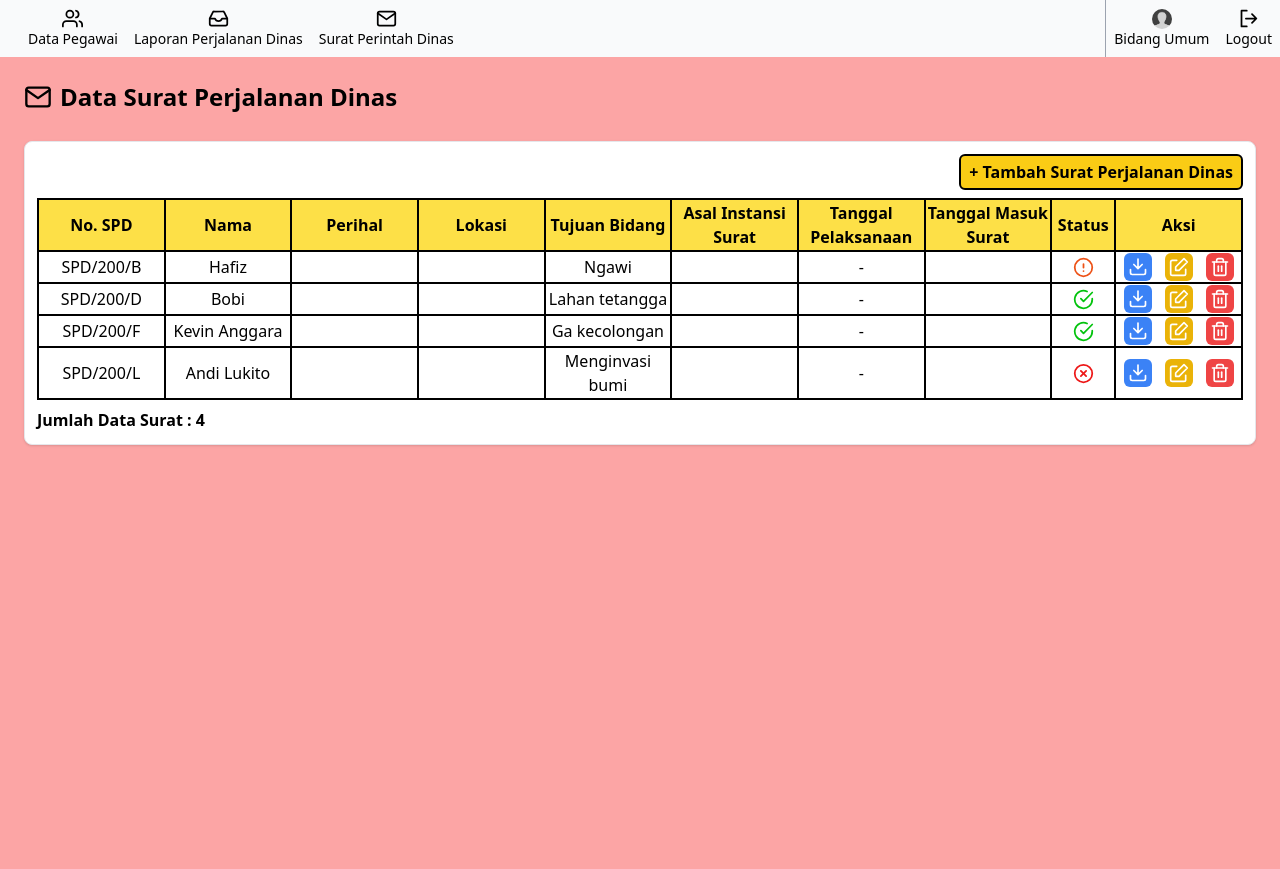
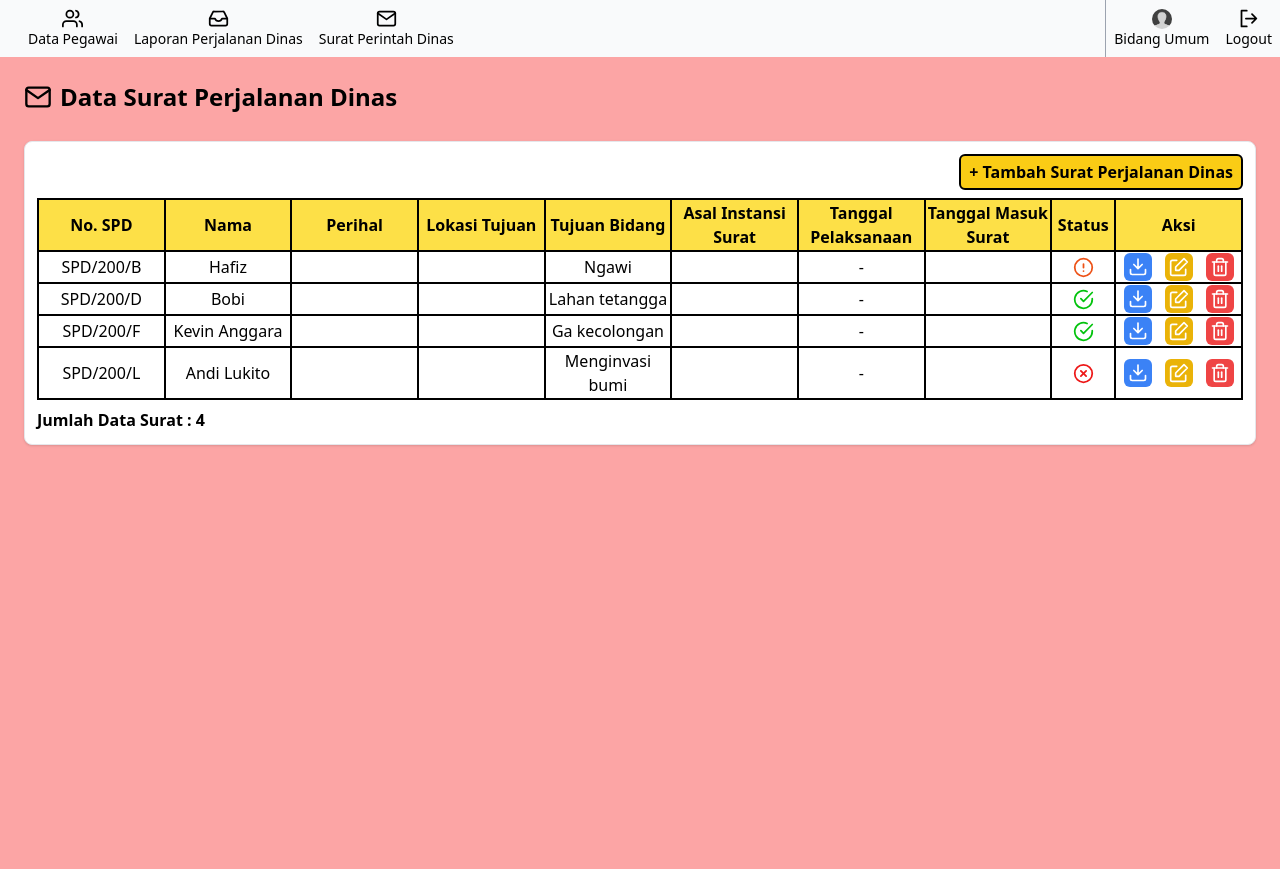
Before and after one commit to hafizgv/sppd-perpus, a PHP site: page /bidum/spd.php in a window 1280 px wide. Run offline with PHP 8.4, Linux system fonts and the light colour scheme; data comes from the database, SQL or seed files in the repository; data that the repository does not hold is empty; style sheets or scripts are compiled from the project's sources.

Commit message:
change table text

```diff
--- a/bidum/spd.php
+++ b/bidum/spd.php
@@ -45,7 +45,7 @@
                                 <th class="p-2">No. SPD</th>
                                 <th>Nama</th>
                                 <th>Perihal</th>
-                                <th>Lokasi</th>
+                                <th>Lokasi Tujuan</th>
                                 <th>Tujuan Bidang</th>
                                 <th>Asal Instansi Surat</th>
                                 <th>Tanggal Pelaksanaan</th>
@@ -130,7 +130,7 @@
                                 <textarea class="rounded-md border-2 border-black p-1 mt-1 resize-none" name="perihal" required></textarea>
                             </div>
                             <div class="flex flex-col mb-2">
-                                <label for="nama">Lokasi</label>
+                                <label for="nama">Lokasi Tujuan</label>
                                 <input class="rounded-md border-2 border-black p-1 mt-1" type="text" name="lokasi" required>
                             </div>
                             <div class="flex flex-col mb-2">
--- a/bidum/update.php
+++ b/bidum/update.php
@@ -42,7 +42,7 @@
                                         <textarea class="rounded-md border-2 border-black p-1 mt-1 resize-none" name="perihal"><?php echo $row['perihal'];?></textarea>
                                     </div>
                                     <div class="flex flex-col mb-2">
-                                        <label for="nama">Lokasi</label>
+                                        <label for="nama">Lokasi Tujuan</label>
                                         <input class="rounded-md border-2 border-black p-1 mt-1" type="text" name="lokasi" value="<?php echo $row['lokasi'];?>">
                                     </div>
                                     <div class="flex flex-col mb-2">
--- a/boss/index.php
+++ b/boss/index.php
@@ -25,7 +25,7 @@
                             <th class="p-2">No. SPD</th>
                             <th>Nama</th>
                             <th>Perihal</th>
-                            <th>Lokasi</th>
+                            <th>Lokasi Tujuan</th>
                             <th>Tujuan Bidang</th>
                             <th>Asal Instansi Surat</th>
                             <th>Tanggal Pelaksanaan</th>
--- a/kabid/spd.php
+++ b/kabid/spd.php
@@ -25,7 +25,7 @@
                             <th class="p-2">No. SPD</th>
                             <th>Nama</th>
                             <th>Perihal</th>
-                            <th>Lokasi</th>
+                            <th>Lokasi Tujuan</th>
                             <th>Tujuan Bidang</th>
                             <th>Asal Instansi Surat</th>
                             <th>Tanggal Pelaksanaan</th>
```
